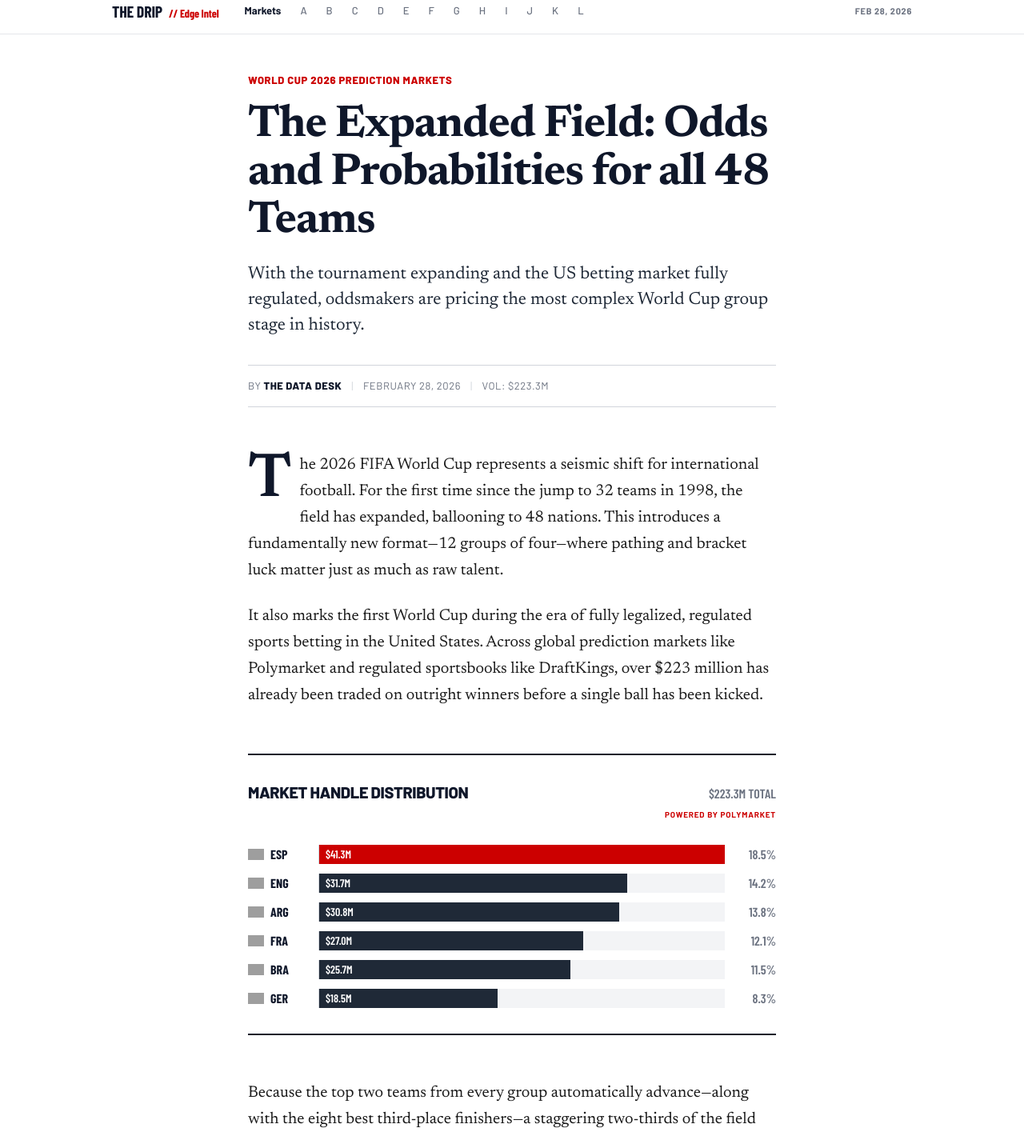
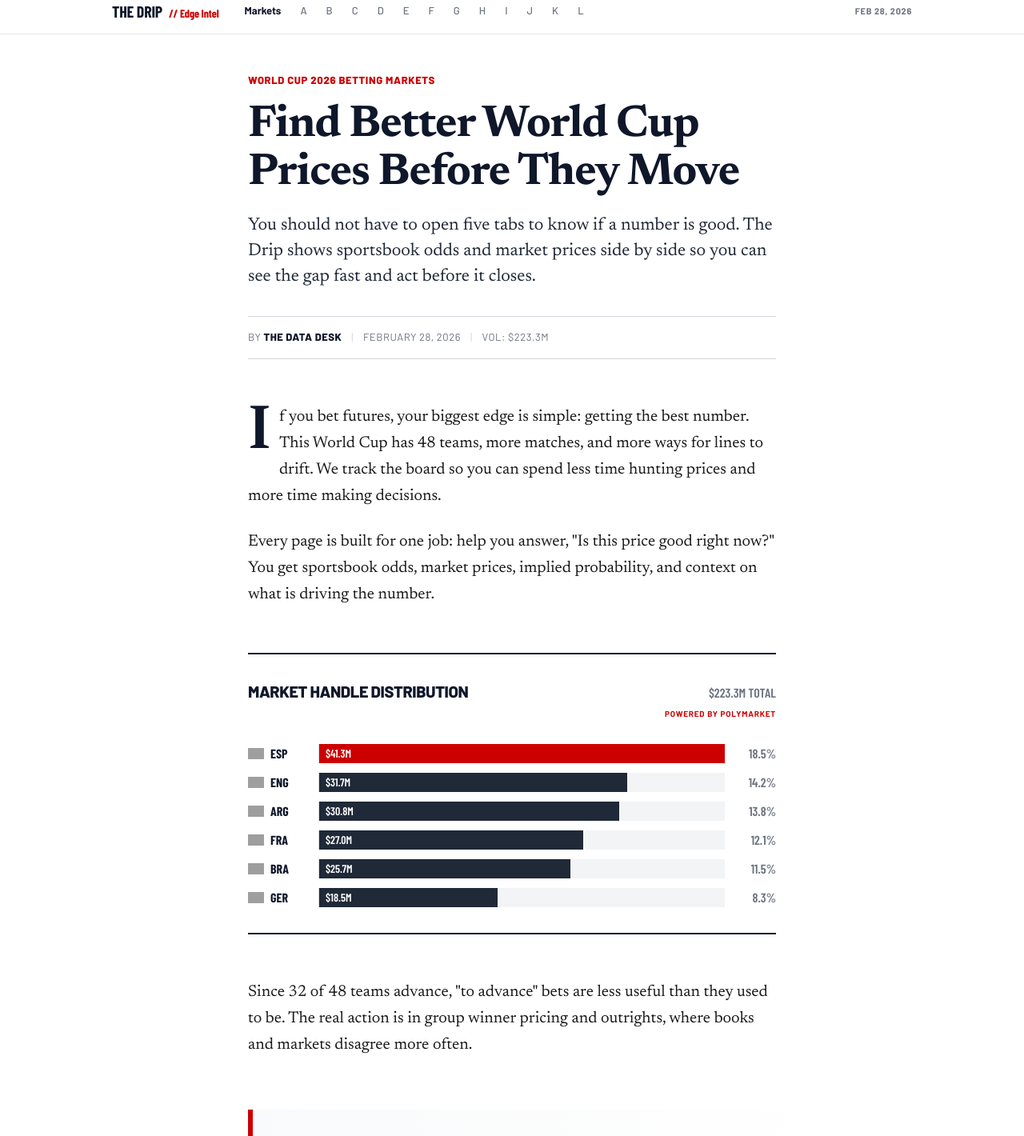
Before and after one commit to Kfarkye/drip-wc26, a React (Vite) app: page / in a window 1280 px wide. Shown: the part 20-1440 px from the top of the page at 80% size. Built offline with nearby package versions, Linux system fonts and the light colour scheme; no server answers; grey boxes are pictures that could not be loaded; a web font is replaced by a local one.

Commit message:
feat: rewrite core copy in audience-first betting language

```diff
--- a/src/pages/GroupPage.tsx
+++ b/src/pages/GroupPage.tsx
@@ -498,13 +498,13 @@
                                     className="text-xl uppercase tracking-[-0.02em]"
                                     style={{ fontFamily: 'var(--font-ui)', fontWeight: 800 }}
                                 >
-                                    Deep Dive
+                                    How To Read This Group
                                 </h3>
                                 <span
                                     className="text-[13px] uppercase"
                                     style={{ fontFamily: 'var(--font-ui)', fontWeight: 700, color: 'var(--gray-500)' }}
                                 >
-                                    Editorial + Market
+                                    Betting Context
                                 </span>
                             </div>
 
@@ -543,7 +543,7 @@
                                             className="text-[10px] uppercase tracking-[0.08em] mb-1"
                                             style={{ fontFamily: 'var(--font-ui)', fontWeight: 800, color: 'var(--gray-500)' }}
                                         >
-                                            Market Separation
+                                            Gap To No. 2
                                         </div>
                                         <div
                                             className="text-base"
@@ -564,7 +564,7 @@
                                             className="text-[10px] uppercase tracking-[0.08em] mb-1"
                                             style={{ fontFamily: 'var(--font-ui)', fontWeight: 800, color: 'var(--gray-500)' }}
                                         >
-                                            Tournament Load
+                                            Schedule Load
                                         </div>
                                         <div
                                             className="text-base"
@@ -610,7 +610,7 @@
                                             className="text-[10px] uppercase tracking-[0.08em] mb-2"
                                             style={{ fontFamily: 'var(--font-ui)', fontWeight: 800, color: 'var(--gray-500)' }}
                                         >
-                                            Fixture To Circle
+                                            Match To Watch
                                         </div>
                                         <div
                                             className="text-[17px] tracking-tight"
--- a/src/pages/Home.tsx
+++ b/src/pages/Home.tsx
@@ -60,7 +60,7 @@
                         className="text-[13px] uppercase tracking-[0.05em] mb-4"
                         style={{ fontFamily: 'var(--font-ui)', fontWeight: 800, color: 'var(--brand-red)' }}
                     >
-                        World Cup 2026 Prediction Markets
+                        World Cup 2026 Betting Markets
                     </div>
 
                     <h1
@@ -72,15 +72,16 @@
                             color: 'var(--gray-900)',
                         }}
                     >
-                        The Expanded Field: Odds and Probabilities for all 48 Teams
+                        Find Better World Cup Prices Before They Move
                     </h1>
 
                     <p
                         className="text-[22px] leading-[1.45] mb-8"
                         style={{ fontFamily: 'var(--font-prose)', fontWeight: 400, color: 'var(--gray-800)' }}
                     >
-                        With the tournament expanding and the US betting market fully regulated,
-                        oddsmakers are pricing the most complex World Cup group stage in history.
+                        You should not have to open five tabs to know if a number is good.
+                        The Drip shows sportsbook odds and market prices side by side so you can
+                        see the gap fast and act before it closes.
                     </p>
 
                     <div
@@ -103,17 +104,16 @@
                 {/* ═══ PROSE + MARKET DEPTH ═══ */}
                 <div className="max-w-[660px] mx-auto prose-editorial mb-14">
                     <p className="dropcap">
-                        The 2026 FIFA World Cup represents a seismic shift for international football.
-                        For the first time since the jump to 32 teams in 1998, the field has expanded,
-                        ballooning to 48 nations. This introduces a fundamentally new format—12 groups
-                        of four—where pathing and bracket luck matter just as much as raw talent.
+                        If you bet futures, your biggest edge is simple: getting the best number.
+                        This World Cup has 48 teams, more matches, and more ways for lines to drift.
+                        We track the board so you can spend less time hunting prices and more time
+                        making decisions.
                     </p>
 
                     <p>
-                        It also marks the first World Cup during the era of fully legalized, regulated
-                        sports betting in the United States. Across global prediction markets like
-                        Polymarket and regulated sportsbooks like DraftKings, over $223 million has
-                        already been traded on outright winners before a single ball has been kicked.
+                        Every page is built for one job: help you answer, "Is this price good right now?"
+                        You get sportsbook odds, market prices, implied probability, and context on what
+                        is driving the number.
                     </p>
 
                     {/* ── Market Depth Chart ── */}
@@ -194,11 +194,9 @@
                     </div>
 
                     <p>
-                        Because the top two teams from every group automatically advance—along with
-                        the eight best third-place finishers—a staggering two-thirds of the field
-                        will survive the group stage. This severely truncates the value of traditional
-                        advancement props, forcing sharp money entirely toward group winner markets
-                        and outright futures.
+                        Since 32 of 48 teams advance, "to advance" bets are less useful than they used
+                        to be. The real action is in group winner pricing and outrights, where books and
+                        markets disagree more often.
                     </p>
 
                     {/* ── Pull Quote ── */}
@@ -217,8 +215,7 @@
                                 color: 'var(--gray-900)',
                             }}
                         >
-                            "With 67% of the field advancing, the value shifts entirely. The question
-                            is no longer 'will they get out?' but rather 'how deep can they go?'"
+                            "You are not here for takes. You are here for better numbers."
                         </p>
                     </blockquote>
                 </div>
@@ -376,10 +373,8 @@
                         Group-by-Group Breakdown
                     </h2>
                     <p>
-                        FIFA's seeding mechanics ensure massive collisions are delayed. Spain and
-                        Argentina are mathematically insulated from each other until the July 19th
-                        final at MetLife Stadium. Below, outright tournament winner odds mapped to
-                        all 12 groups.
+                        Pick a group and get a clean view of who the market trusts, where prices differ,
+                        and which matchups are most likely to move the board next.
                     </p>
                 </div>
 
```
